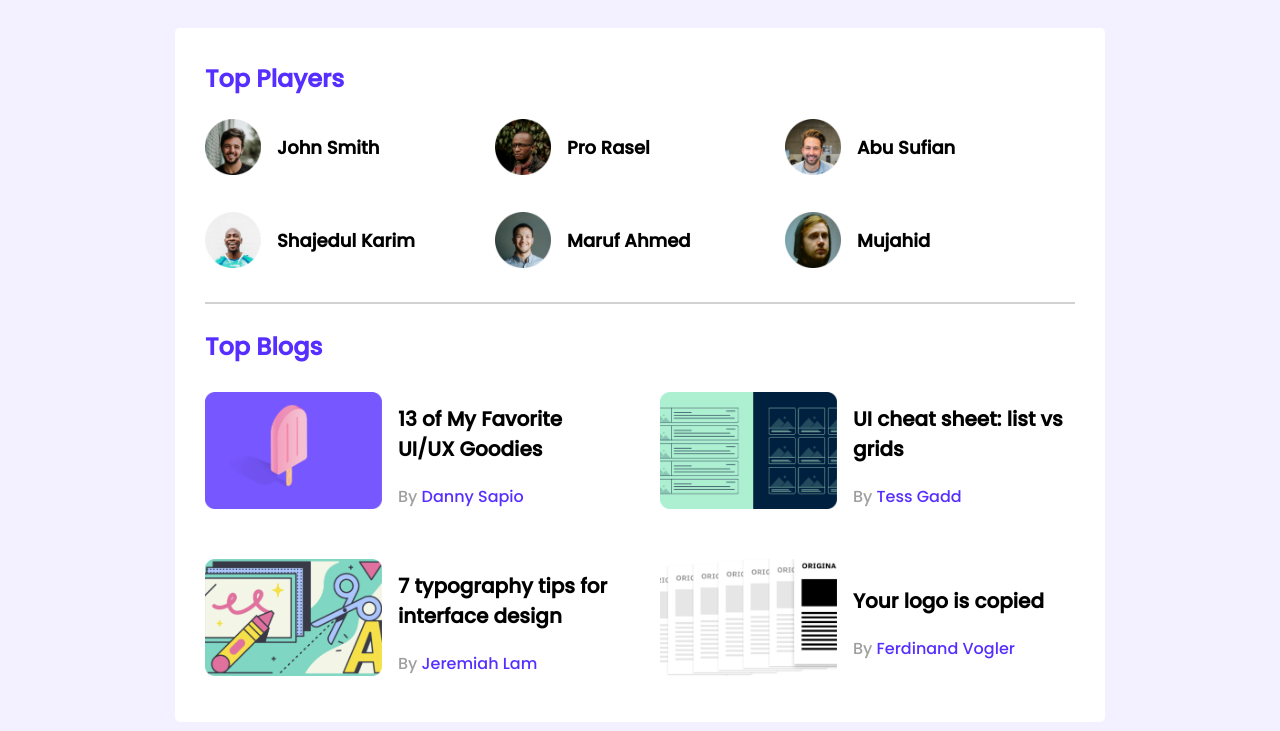
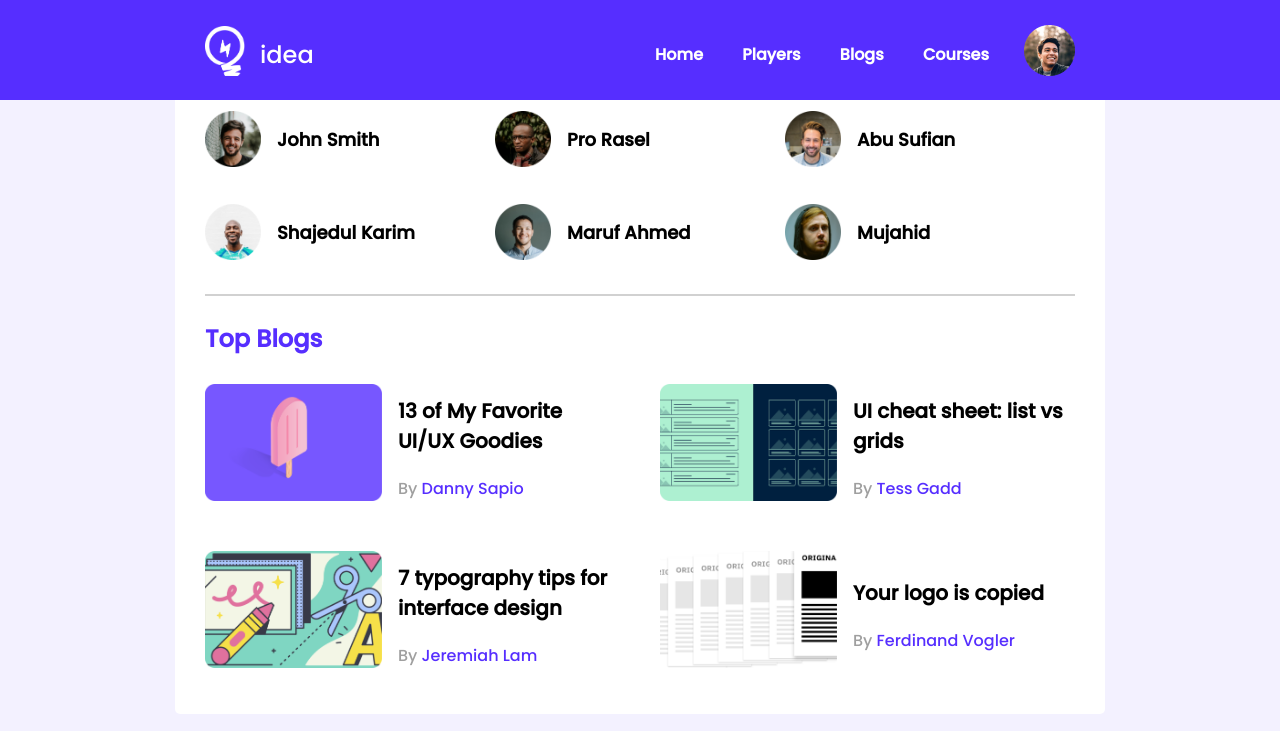
Before and after one commit to Nasim-Bin-kamal/module-9-practice, a plain HTML site: page index.html in a window 1280 px wide. Shown: the top 731 px of the page. Drawn offline with Linux system fonts and the light colour scheme.

Commit message:
nav bar added

```diff
--- a/css/style.css
+++ b/css/style.css
@@ -2,7 +2,11 @@
 @import url("https://fonts.googleapis.com/css2?family=Poppins:wght@500&display=swap");
 
 /* common styles or utilities */
+html {
+  scroll-behavior: smooth;
+}
 body {
+  margin: 0%;
   font-family: "Poppins", sans-serif;
   background-color: #f3f1ff;
 }
@@ -22,7 +26,49 @@ hr {
   border: 1px solid #d1d1d1;
   margin-bottom: 25px;
 }
+/*-----------------
+ header styles
+ -----------------*/
+nav {
+  position: fixed;
+  height: 100px;
+  width: 100%;
+  background-color: #562eff;
+}
+.menu {
+  width: 870px;
+  display: flex;
+  margin: auto;
+  padding-top: 25px;
+  justify-content: space-between;
+  align-items: center;
+}
+.logo {
+  display: flex;
+  align-items: center;
+}
+.main-logo img {
+  width: 40px;
+  height: 50px;
+}
 
+.logo-name a {
+  font-size: 24px;
+  color: white;
+  text-decoration: none;
+  padding-left: 15px;
+}
+.icons {
+  display: flex;
+  align-items: center;
+}
+.menu-items a {
+  font-size: 16px;
+  text-decoration: none;
+  color: white;
+  padding-right: 35px;
+  font-weight: 700;
+}
 /* --------------
 top players styles
 ----------------- */
--- a/index.html
+++ b/index.html
@@ -4,7 +4,7 @@
         <meta charset="UTF-8">
         <meta http-equiv="X-UA-Compatible" content="IE=edge">
         <meta name="viewport" content="width=device-width, initial-scale=1.0">
-        <title>Practice landing page</title>
+        <title>Landing Page Demo</title>
         <!-- font awesome -->
         <script src="https://kit.fontawesome.com/1e662fec97.js"
             crossorigin="anonymous"></script>
@@ -16,6 +16,31 @@
              header starts
           ----------------------->
         <header>
+            <nav>
+                <section class="menu" id="home">
+                    <div class="logo">
+                        <div class="main-logo">
+                            <a href=""><img src="images/icons/logo.png"
+                                    alt="Logo"></a>
+                        </div>
+                        <div class="logo-name">
+                            <a href="">idea</a>
+                        </div>
+                    </div>
+                    <div class="icons">
+                        <div class="menu-items">
+                            <a href="#home">Home</a>
+                            <a href="#top-p">Players</a>
+                            <a href="#top-b">Blogs</a>
+                            <a href="#top-c">Courses</a>
+                        </div>
+                        <div class="profile">
+                            <a href=""><img src="images/icons/profile.png"
+                                    alt="profile"></a>
+                        </div>
+                    </div>
+                </section>
+            </nav>
 
         </header>
         <main>
@@ -23,7 +48,7 @@
                 <!-------------------------
                 top player and top blog
             ----------------------------->
-                <div class="top-players">
+                <div class="top-players" id="top-p">
                     <h2 class="section-title">Top Players</h2>
                     <div class="players">
                         <div class="single-player">
@@ -55,7 +80,7 @@
                 <hr>
                 <!-- top blogs -->
 
-                <div class="top-blogs">
+                <div class="top-blogs" id="top-b">
                     <h2 class="section-title">Top Blogs</h2>
                     <div class="blogs">
                         <div class="single-article">
@@ -111,7 +136,7 @@
                  latest course section
              --------------------------->
             <section class="container">
-                <div class="latest-courses">
+                <div class="latest-courses" id="top-c">
                     <h2 class="section-title">Latest Courses</h2>
                     <div class="courses">
                         <div class="single-course">
```
